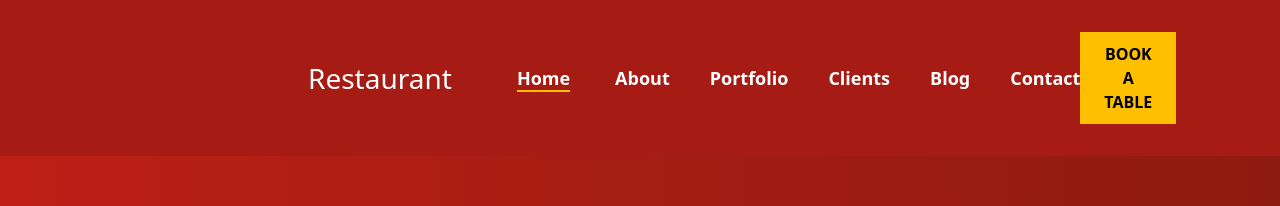
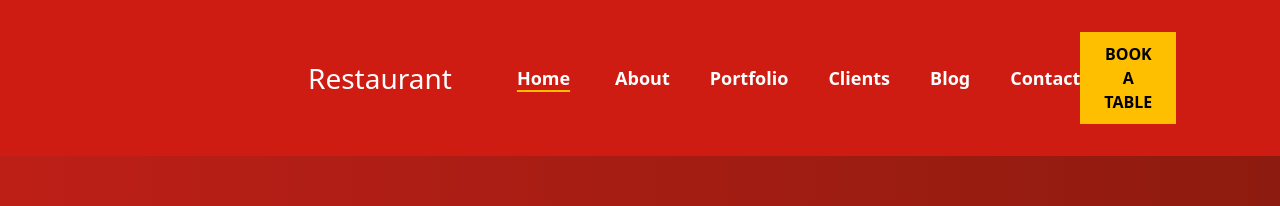
Before and after one commit to Sohan1928/softnio-home-task, a React (Vite) app: page / in a window 1280 px wide. Shown: the top 206 px of the page. Built offline with nearby package versions, Linux system fonts and the light colour scheme.

Commit message:
readmi file added done

```diff
--- a/src/components/home/navbar/Navbar.jsx
+++ b/src/components/home/navbar/Navbar.jsx
@@ -12,7 +12,7 @@ const Navbar = () => {
   };
 
   return (
-    <div className="sticky bg-[#a61b14] top-0 z-10 flex items-center justify-between  px-5 md:px-[300px] mx-auto py-6 md:py-8">
+    <div className="sticky bg-[#ce1c12] top-0 z-10 flex items-center justify-between  px-5 md:px-[300px] mx-auto py-6 md:py-8">
       {/* Logo Section */}
       <section className="flex items-center gap-[60px]">
         <div className="flex items-center gap-2">
```
Also changed, not shown: 2 other files (tests, documents, lock files or other folders).
